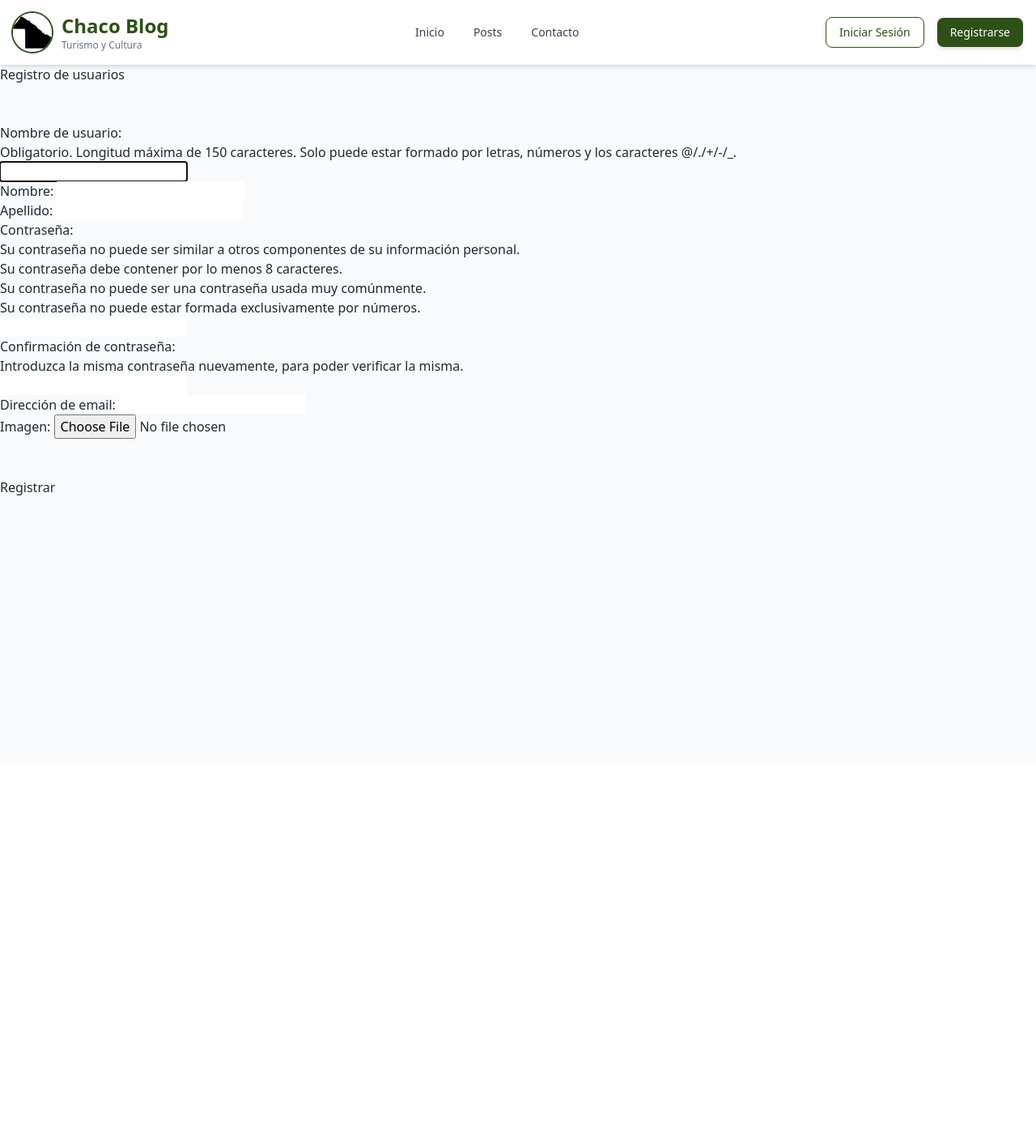
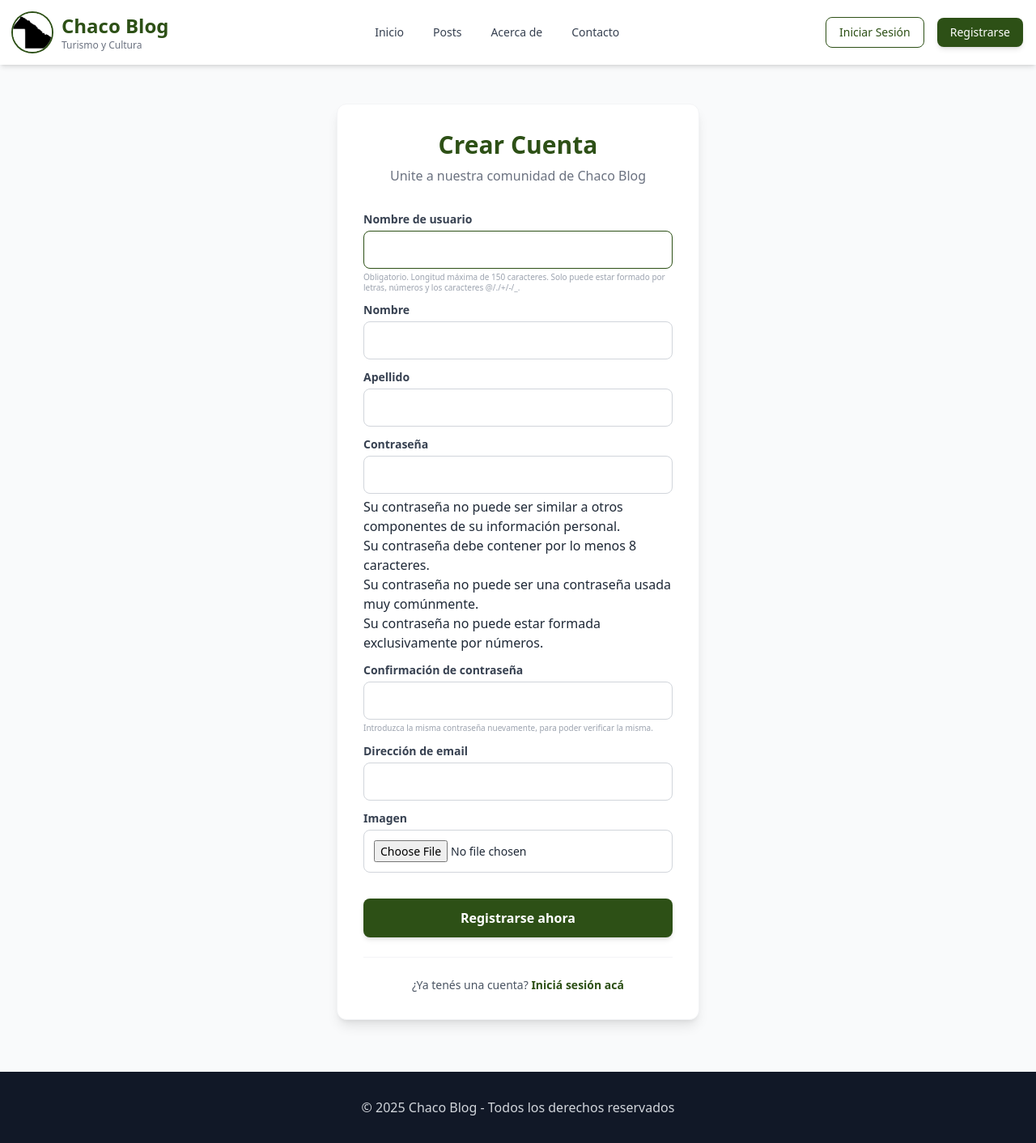
Before and after one commit to matiassosadev/chaco-blog, a Django app: page /registrar/ in a window 1280 px wide. Shown: the whole page at 81% size. Before the commit the page ends 612 px from the top, so only its background shows below. Run offline with Django 5.2, Linux system fonts and the light colour scheme; some libraries are stand-ins or nearby versions.

Commit message:
se agrego el html de acerca_de y otras correciones

```diff
--- a/apps/contacto/urls.py
+++ b/apps/contacto/urls.py
@@ -5,4 +5,5 @@ app_name = 'apps.contacto'
 
 urlpatterns = [
     path('contacto/', views.ContactoUsuario.as_view(), name='contacto'),
+    path('acerca_de/', views.AcercaDeView.as_view(), name='acerca_de'),
 ]
--- a/apps/contacto/views.py
+++ b/apps/contacto/views.py
@@ -1,6 +1,6 @@
 from .forms import ContactoForm
 from django.contrib import messages
-from django.views.generic import CreateView
+from django.views.generic import CreateView, TemplateView
 from django.urls import reverse_lazy
 
 class ContactoUsuario(CreateView):
@@ -16,3 +16,6 @@ class ContactoUsuario(CreateView):
     def form_valid(self, form):
         messages.success(self.request, 'Consulta enviada.')
         return super().form_valid(form)
+
+class AcercaDeView(TemplateView):
+    template_name = 'contacto/acerca_de.html'
--- a/apps/usuario/urls.py
+++ b/apps/usuario/urls.py
@@ -10,7 +10,7 @@ urlpatterns = [
     path('login/', LoginUsuario.as_view(), name='login'),
     path('logout/', views.LogoutUsuario.as_view(), name='logout'),
     path('password_reset/', auth_views.PasswordResetView.as_view(), name='password_reset'),
-    path('password_reset/done', auth_views.PasswordChangeDoneView.as_view, name='password_reset_confirm'),
+    path('password_reset/done', auth_views.PasswordResetDoneView.as_view(), name='password_reset_done'),
     path('reset/<uidb64>/<token>/', auth_views.PasswordResetConfirmView.as_view(), name='password_reset_confirm'),
     path('reset/done/', auth_views.PasswordResetCompleteView.as_view(), name='password_reset_complete'),
     path('usuarios/', UsuarioListView.as_view(), name='usuario_list'),
--- a/apps/usuario/views.py
+++ b/apps/usuario/views.py
@@ -3,41 +3,41 @@ from django.contrib.auth.views import LoginView, LogoutView
 from django.views.generic import CreateView, ListView, DeleteView
 from django.contrib import messages
 from django.shortcuts import redirect
-from django.urls import reverse
+from django.urls import reverse, reverse_lazy
 from django.contrib.auth.models import Group
 from django.contrib.auth.mixins import LoginRequiredMixin
 from .models import Usuario
-from django.urls import reverse_lazy
 from apps.posts.models import Comentario, Post
-
-# Create your views here.
 
 class RegistrarUsuario(CreateView):
     template_name = 'registration/registrar.html'
     form_class = RegistroUsuarioForm
+    success_url = reverse_lazy('apps.usuario:login')
 
     def form_valid(self, form):
         response = super().form_valid(form)
         messages.success(self.request, 'Registro exitoso. Por favor, inicia sesión')
-        group = Group.objects.get(name='Registrado')
-        self.object.groups.add(group)
-        return redirect('apps.usuario:registrar')
+        try:
+            group = Group.objects.get(name='Registrado')
+            self.object.groups.add(group)
+        except Group.DoesNotExist:
+            pass
+        return response
 
 class LoginUsuario(LoginView):
     template_name = 'registration/login.html'
 
     def get_success_url(self):
         messages.success(self.request, 'Login exitoso')
-
-        return reverse('apps.usuario:login')
+        # CORREGIDO: Ahora te manda al inicio
+        return reverse('index')
 
 class LogoutUsuario(LogoutView):
     template_name = 'registration/logout.html'
 
     def get_success_url(self):
         messages.success(self.request, 'Logout exitoso')
-
-        return reverse('apps.usuario:logout')
+        return reverse('index')
 
 class UsuarioListView(LoginRequiredMixin, ListView):
     model = Usuario
@@ -61,16 +61,13 @@ class UsuarioDeleteView(LoginRequiredMixin, DeleteView):
             es_colaborador = colaborador_group in self.object.groups.all()
             context['es_colaborador'] = es_colaborador
         except Group.DoesNotExist:
-             context['es_colaborador'] = False
-
+            context['es_colaborador'] = False
         return context
 
     def post(self, request, *args, **kwargs):
-
+        self.object = self.get_object()
         eliminar_comentarios = request.POST.get('eliminar_comentarios', False)
         eliminar_posts = request.POST.get('eliminar_posts', False)
-
-        self.object = self.get_object()
 
         if eliminar_comentarios:
             Comentario.objects.filter(usuario=self.object).delete()
--- a/blog/configuraciones/settings.py
+++ b/blog/configuraciones/settings.py
@@ -129,3 +129,6 @@ DEFAULT_AUTO_FIELD = 'django.db.models.BigAutoField'
 
 MEDIA_URL = '/media/'
 MEDIA_ROOT = os.path.join(os.path.dirname(BASE_DIR),'media')
+
+LOGIN_REDIRECT_URL = 'index'
+LOGOUT_REDIRECT_URL = 'index'
--- a/templates/base.html
+++ b/templates/base.html
@@ -39,28 +39,29 @@
                 </a>
 
                 <nav class="hidden md:flex items-center space-x-1">
-                    <a href="{% url 'index' %}" class="px-4 py-2 text-sm font-medium text-gray-700 hover:text-chaco-green hover:bg-gray-100 rounded-lg transition-colors">
-                        Inicio
-                    </a>
-                    <a href="{% url 'apps.posts:posts' %}" class="px-4 py-2 text-sm font-medium text-gray-700 hover:text-chaco-green hover:bg-gray-100 rounded-lg transition-colors">
-                        Posts
-                    </a>
-                    <a href="{% url 'apps.contacto:contacto' %}" class="px-4 py-2 text-sm font-medium text-gray-700 hover:text-chaco-green hover:bg-gray-100 rounded-lg transition-colors">
-                        Contacto
-                    </a>
+                    <a href="{% url 'index' %}" class="px-4 py-2 text-sm font-medium text-gray-700 hover:text-chaco-green hover:bg-gray-100 rounded-lg transition-colors">Inicio</a>
+                    <a href="{% url 'apps.posts:posts' %}" class="px-4 py-2 text-sm font-medium text-gray-700 hover:text-chaco-green hover:bg-gray-100 rounded-lg transition-colors">Posts</a>
+
+                    <a href="{% url 'apps.contacto:acerca_de' %}" class="px-4 py-2 text-sm font-medium text-gray-700 hover:text-chaco-green hover:bg-gray-100 rounded-lg transition-colors">Acerca de</a>
+
+                    <a href="{% url 'apps.contacto:contacto' %}" class="px-4 py-2 text-sm font-medium text-gray-700 hover:text-chaco-green hover:bg-gray-100 rounded-lg transition-colors">Contacto</a>
                 </nav>
 
                 <div class="hidden md:flex items-center space-x-4">
                     {% if user.is_authenticated %}
                         <div class="flex items-center space-x-4">
-
                             <div class="flex items-center space-x-3">
                                 <div class="h-10 w-10 rounded-full bg-chaco-green text-white flex items-center justify-center font-bold text-sm">
                                     {{ user.username|first|upper }}
                                 </div>
                                 <div class="text-sm">
                                     <p class="font-semibold text-gray-700">{{ user.username }}</p>
-                                    <a href="{% url 'apps.usuario:logout' %}" class="text-xs text-red-600 hover:text-red-800">Cerrar sesión</a>
+                                    <form action="{% url 'apps.usuario:logout' %}" method="post" class="inline">
+                                        {% csrf_token %}
+                                        <button type="submit" class="text-xs text-red-600 hover:text-red-800 font-medium bg-transparent border-none p-0 cursor-pointer">
+                                            Cerrar sesión
+                                        </button>
+                                    </form>
                                 </div>
                             </div>
 
@@ -74,36 +75,21 @@
                                     </button>
                                     <div class="absolute right-0 mt-2 w-48 bg-white rounded-lg shadow-lg border border-gray-200 opacity-0 invisible group-hover:opacity-100 group-hover:visible transition-all duration-200 z-10">
                                         <ul class="py-2">
-                                            <li>
-                                                <a href="{% url 'apps.posts:categoria_list' %}" class="block px-4 py-2 text-sm text-gray-700 hover:bg-gray-100 hover:text-chaco-green">
-                                                    Lista de categorías
-                                                </a>
-                                            </li>
-                                            <li>
-                                                <a href="{% url 'apps.usuario:usuario_list' %}" class="block px-4 py-2 text-sm text-gray-700 hover:bg-gray-100 hover:text-chaco-green">
-                                                    Lista de usuarios
-                                                </a>
-                                            </li>
-
+                                            <li><a href="{% url 'apps.posts:categoria_list' %}" class="block px-4 py-2 text-sm text-gray-700 hover:bg-gray-100 hover:text-chaco-green">Lista de categorías</a></li>
+                                            <li><a href="{% url 'apps.usuario:usuario_list' %}" class="block px-4 py-2 text-sm text-gray-700 hover:bg-gray-100 hover:text-chaco-green">Lista de usuarios</a></li>
                                         </ul>
                                     </div>
                                 </div>
                             {% endif %}
                         </div>
                     {% else %}
-                        <a href="{% url 'apps.usuario:login' %}" class="px-4 py-2 text-sm font-medium text-chaco-green border border-chaco-green rounded-lg hover:bg-chaco-green hover:text-white transition-colors">
-                            Iniciar Sesión
-                        </a>
-                        <a href="{% url 'apps.usuario:registrar' %}" class="px-4 py-2 text-sm font-medium text-white bg-chaco-green rounded-lg hover:bg-chaco-green/90 transition-colors shadow-md">
-                            Registrarse
-                        </a>
+                        <a href="{% url 'apps.usuario:login' %}" class="px-4 py-2 text-sm font-medium text-chaco-green border border-chaco-green rounded-lg hover:bg-chaco-green hover:text-white transition-colors">Iniciar Sesión</a>
+                        <a href="{% url 'apps.usuario:registrar' %}" class="px-4 py-2 text-sm font-medium text-white bg-chaco-green rounded-lg hover:bg-chaco-green/90 transition-colors shadow-md">Registrarse</a>
                     {% endif %}
                 </div>
 
                 <button id="mobile-menu-button" class="md:hidden p-2 rounded-lg hover:bg-gray-100">
-                    <svg class="h-6 w-6 text-gray-700" fill="none" stroke="currentColor" viewBox="0 0 24 24">
-                        <path stroke-linecap="round" stroke-linejoin="round" stroke-width="2" d="M4 6h16M4 12h16M4 18h16"></path>
-                    </svg>
+                    <svg class="h-6 w-6 text-gray-700" fill="none" stroke="currentColor" viewBox="0 0 24 24"><path stroke-linecap="round" stroke-linejoin="round" stroke-width="2" d="M4 6h16M4 12h16M4 18h16"></path></svg>
                 </button>
             </div>
         </div>
@@ -113,38 +99,8 @@
                 <ul class="space-y-2">
                     <li><a href="{% url 'index' %}" class="block px-4 py-2 text-gray-700 hover:bg-gray-100 rounded-lg">Inicio</a></li>
                     <li><a href="{% url 'apps.posts:posts' %}" class="block px-4 py-2 text-gray-700 hover:bg-gray-100 rounded-lg">Posts</a></li>
+                    <li><a href="{% url 'apps.contacto:acerca_de' %}" class="block px-4 py-2 text-gray-700 hover:bg-gray-100 rounded-lg">Acerca de</a></li>
                     <li><a href="{% url 'apps.contacto:contacto' %}" class="block px-4 py-2 text-gray-700 hover:bg-gray-100 rounded-lg">Contacto</a></li>
-
-                    {% if user.is_authenticated %}
-                        <li class="border-t border-gray-200 pt-4 mt-4">
-                            <div class="flex items-center space-x-3 px-4">
-                                <div class="h-10 w-10 rounded-full bg-chaco-green text-white flex items-center justify-center font-bold text-sm">
-                                    {{ user.username|first|upper }}
-                                </div>
-                                <div>
-                                    <p class="font-semibold text-gray-700">{{ user.username }}</p>
-                                    <a href="{% url 'apps.usuario:logout' %}" class="text-xs text-red-600 hover:text-red-800">Cerrar sesión</a>
-                                </div>
-                            </div>
-                        </li>
-
-                        {% if user.is_superuser or request.user|has_group:"Colaborador" %}
-                            <li class="pt-2">
-                                <details class="px-4">
-                                    <summary class="font-medium text-gray-700 cursor-pointer hover:text-chaco-green py-2">Panel de Administración</summary>
-                                    <ul class="ml-4 mt-2 space-y-1 border-l-2 border-gray-200 pl-4">
-                                        <li><a href="{% url 'apps.posts:categoria_list' %}" class="block py-1 text-sm text-gray-600 hover:text-chaco-green">Lista de categorías</a></li>
-                                        <li><a href="{% url 'apps.usuario:usuario_list' %}" class="block py-1 text-sm text-gray-600 hover:text-chaco-green">Lista de usuarios</a></li>
-                                    </ul>
-                                </details>
-                            </li>
-                        {% endif %}
-                    {% else %}
-                        <li class="border-t border-gray-200 pt-4 mt-4 space-y-2">
-                            <a href="{% url 'apps.usuario:login' %}" class="block px-4 py-2 text-center text-chaco-green border border-chaco-green rounded-lg hover:bg-chaco-green hover:text-white">Iniciar Sesión</a>
-                            <a href="{% url 'apps.usuario:registrar' %}" class="block px-4 py-2 text-center text-white bg-chaco-green rounded-lg hover:bg-chaco-green/90">Registrarse</a>
-                        </li>
-                    {% endif %}
                 </ul>
             </div>
         </div>
@@ -168,12 +124,11 @@
             </div>
         {% endif %}
 
-        {% block contenido %}
-        {% endblock %}
+        {% block contenido %}{% endblock %}
     </main>
 
-    <footer class="bg-gray-900 text-gray-300 mt-16">
-
+    <footer class="bg-gray-900 text-gray-300 py-8 mt-16 text-center">
+        <p>&copy; 2025 Chaco Blog - Todos los derechos reservados</p>
     </footer>
 
     <script>
--- a/templates/comentario/crear_comentario.html
+++ b/templates/comentario/crear_comentario.html
@@ -10,7 +10,7 @@
         <ul>
             <p>{{ comentario.texto }}</p>
             {% if user.is_superuser or comentario.usuario == user %}
-                <br><a id="boton_post" href="{% url 'apps.posts:comentario_eliminar' pk=comentario.pk % }">Eliminar</a>
+                <br><a id="boton_post" href="{% url 'apps.posts:comentario_eliminar' pk=comentario.pk %}">Eliminar</a>
             {% endif %}
             {% if user.is_superuser or comentario.usuario == user or request.user|has_group:"Colaborador" %}
                 <br><a id="boton_post" href="{% url 'apps.posts:comentario_eliminar' pk=comentario.pk %}">Eliminar</a>
--- a/templates/registration/registrar.html
+++ b/templates/registration/registrar.html
@@ -1,27 +1,69 @@
 {% extends 'base.html' %}
 {% load static %}
 
-<title>{% block title %} Registro de usuario {% endblock title %}</title>
+{% block title %} Registro de usuario {% endblock title %}
 
 {% block contenido %}
+<div class="max-w-md mx-auto my-12 bg-white p-8 rounded-xl shadow-lg border border-gray-100">
+    <div class="text-center mb-8">
+        <h1 class="text-3xl font-bold text-chaco-green">Crear Cuenta</h1>
+        <p class="text-gray-500 mt-2">Unite a nuestra comunidad de Chaco Blog</p>
+    </div>
 
-<div>
-    <form method="POST" enctype="multipart/form-data">
-        <h1>Registro de usuarios</h1>
-        <br>
-        <div class="messages">
-            {% for message in messages %}
-                <table {% if message.tags %} class="{{ message.tags }}" {% endif %}>{{ message }}</table>
+    <form method="POST" enctype="multipart/form-data" class="space-y-4">
+        {% csrf_token %}
+
+        <div class="space-y-3">
+            {% for field in form %}
+                <div class="flex flex-col">
+                    <label class="text-sm font-semibold text-gray-700 mb-1">
+                        {{ field.label }}
+                    </label>
+                    <div class="relative">
+                        {# Agregamos clases de Tailwind directamente al campo del formulario #}
+                        {{ field }}
+                    </div>
+                    {% if field.errors %}
+                        {% for error in field.errors %}
+                            <p class="text-red-500 text-xs mt-1">{{ error }}</p>
+                        {% endfor %}
+                    {% endif %}
+                    {% if field.help_text %}
+                        <p class="text-gray-400 text-[10px] mt-1 leading-tight">{{ field.help_text }}</p>
+                    {% endif %}
+                </div>
             {% endfor %}
         </div>
-        <br>
-        {% csrf_token %}
-        <div>
-            <table>{{ form }}</table>
+
+        <div class="pt-4">
+            <button type="submit" class="w-full bg-chaco-green hover:bg-chaco-light text-white font-bold py-3 px-4 rounded-lg transition duration-300 shadow-md transform hover:-translate-y-0.5">
+                Registrarse ahora
+            </button>
         </div>
-        <br><br>
-        <button type="submit">Registrar</button>
     </form>
+
+    <div class="mt-6 text-center border-t border-gray-100 pt-6">
+        <p class="text-sm text-gray-600">
+            ¿Ya tenés una cuenta?
+            <a href="{% url 'apps.usuario:login' %}" class="text-chaco-green font-bold hover:underline">Iniciá sesión acá</a>
+        </p>
+    </div>
 </div>
 
+<style>
+    /* Este pequeño ajuste es para que los inputs de Django se vean bien con Tailwind */
+    input, select, textarea {
+        width: 100%;
+        padding: 0.75rem;
+        border: 1px solid #d1d5db;
+        border-radius: 0.5rem;
+        font-size: 0.875rem;
+    }
+    input:focus {
+        outline: none;
+        border-color: #2d5016;
+        ring: 2px;
+        ring-color: #2d5016;
+    }
+</style>
 {% endblock %}
```
Also changed, not shown: templates/contacto/acerca_de.html (added, +48 -0 lines), README.md.
